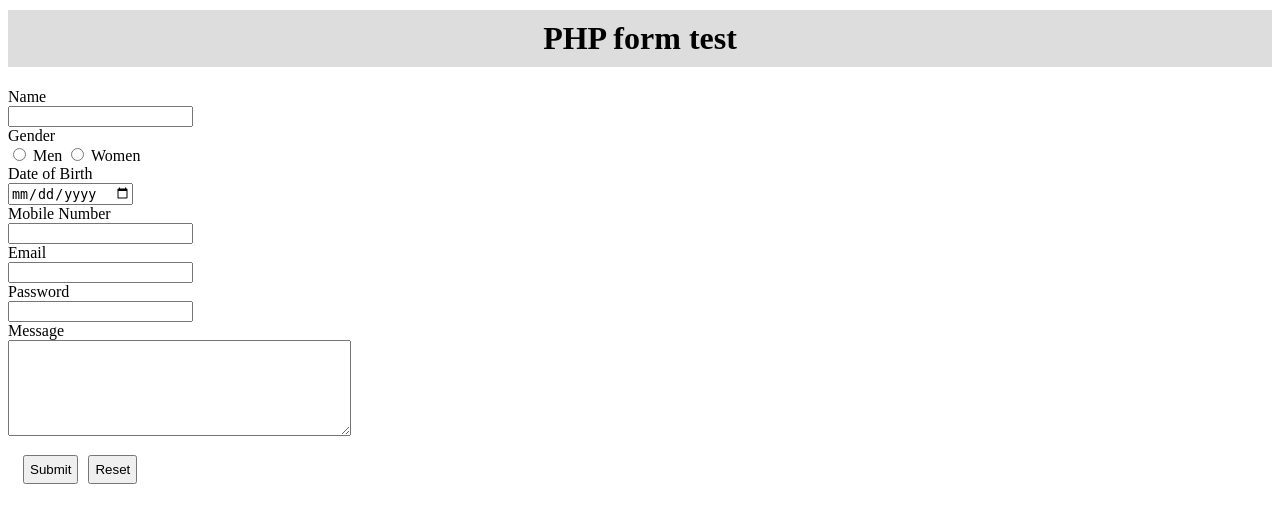
After one commit to arifislamfx/practice-php, a PHP site: page /basicForm.php in a window 1280 px wide. The commit adds this page. Shown: the top 523 px of the page. Run offline with PHP 8.4, Linux system fonts and the light colour scheme.

Commit message:
done basic php form

```diff
--- /dev/null
+++ b/basicForm.php
@@ -0,0 +1,57 @@
+<!DOCTYPE html>
+<html lang="en">
+<head>
+    <meta charset="UTF-8">
+    <meta http-equiv="X-UA-Compatible" content="IE=edge">
+    <meta name="viewport" content="width=device-width, initial-scale=1.0">
+    <title>Php basic form test.</title>
+</head>
+<body>
+<h1 style="text-align: center; margin-top: 10px; background-color: #ddd; padding: 10px 0 " >PHP form test</h1>
+
+
+
+<!-- form start -->
+<div class="form-container">
+    <form action="bio.php" method="POST">
+        <label for="Name" >Name</label>
+        <br />
+        <input type="text" name="name" >
+        <br />
+        <label for="Gender" >Gender</label>
+        <br />
+        <input type="radio" name="gender" value="Men"> Men
+        <input type="radio" name="gender" value="Women"> Women
+        <br />
+        <label for="Name" >Date of Birth</label>
+        <br />
+        <input type="date" name="dob" >
+        <br />
+        <label for="Name" >Mobile Number</label>
+        <br />
+        <input type="tel" name="number" >
+        <br />
+        <label for="Email" >Email</label>
+        <br />
+        <input type="email" name="email" >
+        <br />
+        <label for="Password" >Password</label>
+        <br />
+        <input type="password" name="password" >
+        <br />
+        <label for="Message" >Message</label>
+        <br />
+        <textarea name="message" rows="6" cols="40" > </textarea>
+        <br />
+
+        <div style="display: flex; margin: 5px; padding: 5px;" class="set-reset">
+        <input style=" margin: 5px; padding: 5px;" type="submit" name="submit" value="Submit" >
+        <br />
+        <input style=" margin: 5px; padding: 5px;" type="reset" name="submit" value="Reset" >
+        </div>
+    </form>
+    </div>
+<!-- form end -->
+
+</body>
+</html>
--- a/hw2ndDay.php
+++ b/hw2ndDay.php
@@ -21,7 +21,7 @@
 
     <form style="background-color: #ddd; width: 300px; height: 200px; border: 1px solid red; text-align: center; color: #333; font-size:25px; margin: 0 auto;" action="hw2ndDay.php" method="get">
 
-    <input style="margin: 10px; padding: 10px 20px; font: size 18px; " placeholder="input your marks number" type = 'number' name ="number">
+    <input style="margin: 10px; padding: 10px 20px; font: size 18px; " placeholder="input your marks number" type = 'number' name ='number'>
     <input style="margin: 10px; padding: 10px 20px; cursor: pointer; " type="submit" >
 
 
@@ -29,7 +29,7 @@
 
    <?php
 
-   $marks = $_GET["number"];
+   $marks = $_GET['number'];
 
 if($marks >= 80 && $marks <= 100) {
     echo 'You have got A+';
@@ -109,6 +109,7 @@ echo '<br />';
      <!----------------------- Print 1-1000 odd number only using for loop ----------------------->
      <h1 style="text-align:center;">Print 1-1000 odd number only using for loop</h1>
      <hr>
+
     <?php
 
      for($i=1; $i<= 1000; $i++) {
```
Also changed, not shown: bio.php (added, +45 -0 lines), thirdDay.php (added, +51 -0 lines).
